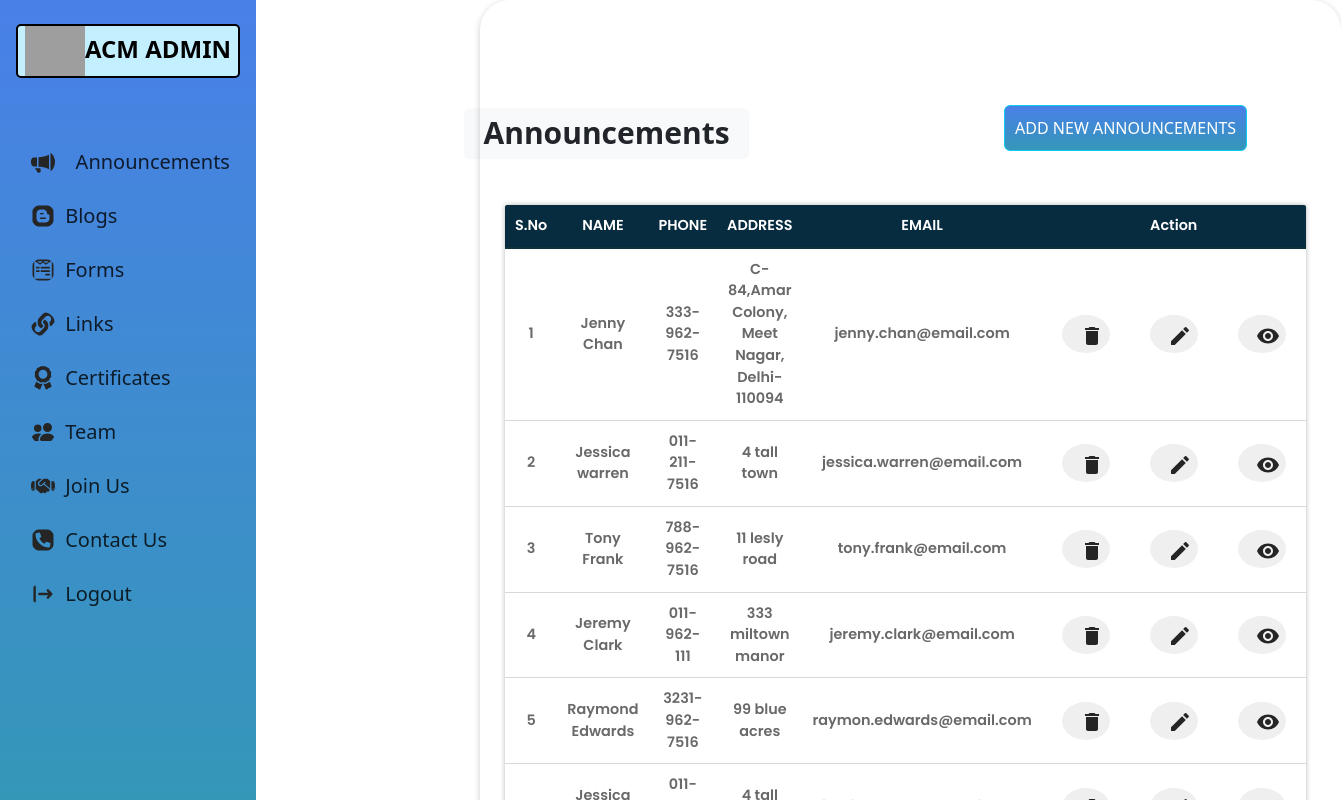
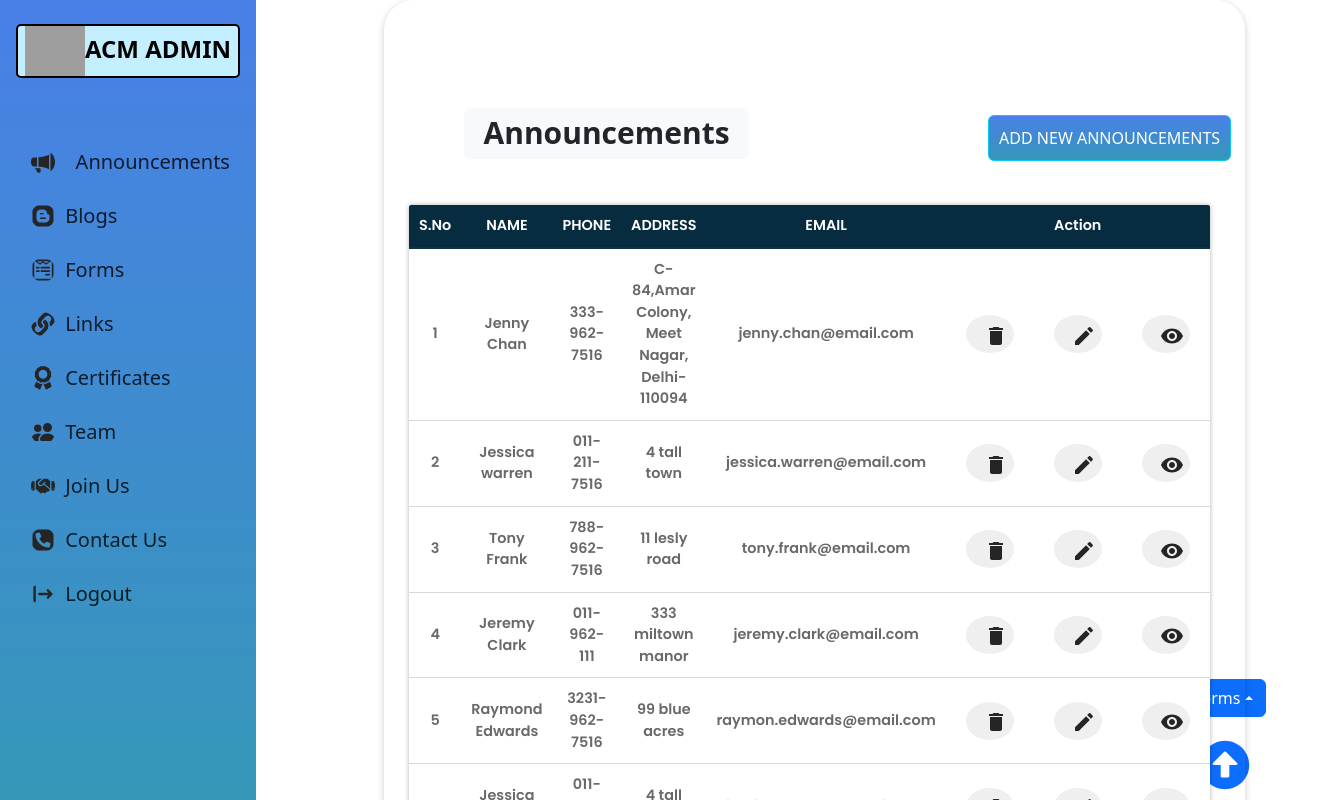
Before and after one commit to usict-acm/ACM-Frontend, a React (Create React App) app: page / in a window 1280 px wide. Shown: the top 800 px of the page, 1341 px wide, since content can reach past the window. Built offline with nearby package versions, Linux system fonts and the light colour scheme; grey boxes are pictures that could not be loaded.

Commit message:
Admin Panel Created

```diff
--- a/src/Components/Assests/CSS/Table.css
+++ b/src/Components/Assests/CSS/Table.css
@@ -15,13 +15,16 @@ table {
 
   /* height: 100vh; */
 }
+Title{
+  margin-top: 100px !important;
+}
 form{
   height: auto;
 
 }
 .tab{
   position: absolute;
-  margin-left: 30rem;
+  margin-left: 24rem;
 }
 
 .icons:hover {
--- a/src/Components/Assests/CSS/title.css
+++ b/src/Components/Assests/CSS/title.css
@@ -5,9 +5,9 @@
 }
 
 .button{
-    margin-left: 15rem;
-  margin-right: 10px;
-  margin-top: 100px;
+  margin-left: 14rem;
+  /* margin-right: 40px; */
+  margin-top: 110px;
   padding: 5px;
 }
 .innerbutton{
--- a/src/Components/Sidebar.js
+++ b/src/Components/Sidebar.js
@@ -105,7 +105,7 @@ const Sidebar = () => {
           >
             <Dropdown.Item href="/form/Announcement">Announcement</Dropdown.Item>
             <Dropdown.Item href="/form/Certificate">Blogs</Dropdown.Item>
-            <Dropdown.Item href="/form/links">Links</Dropdown.Item>.
+            <Dropdown.Item href="/form/links">Links</Dropdown.Item>
             {/* <Link to={'https://www.youtube.com/'}><DropdownItem>Edit</DropdownItem></Link> */}
             {/* <Dropdown.Divider /> */}
             <Dropdown.Item href="/form/Certificate">Certificates</Dropdown.Item>
```
